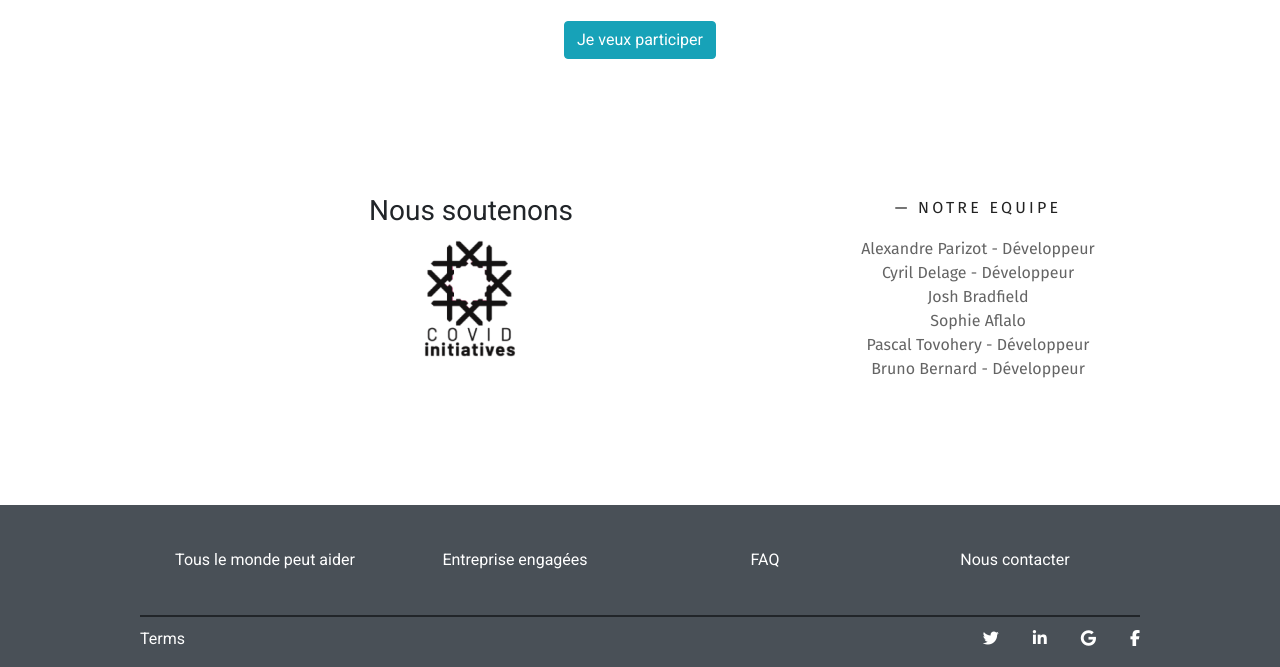
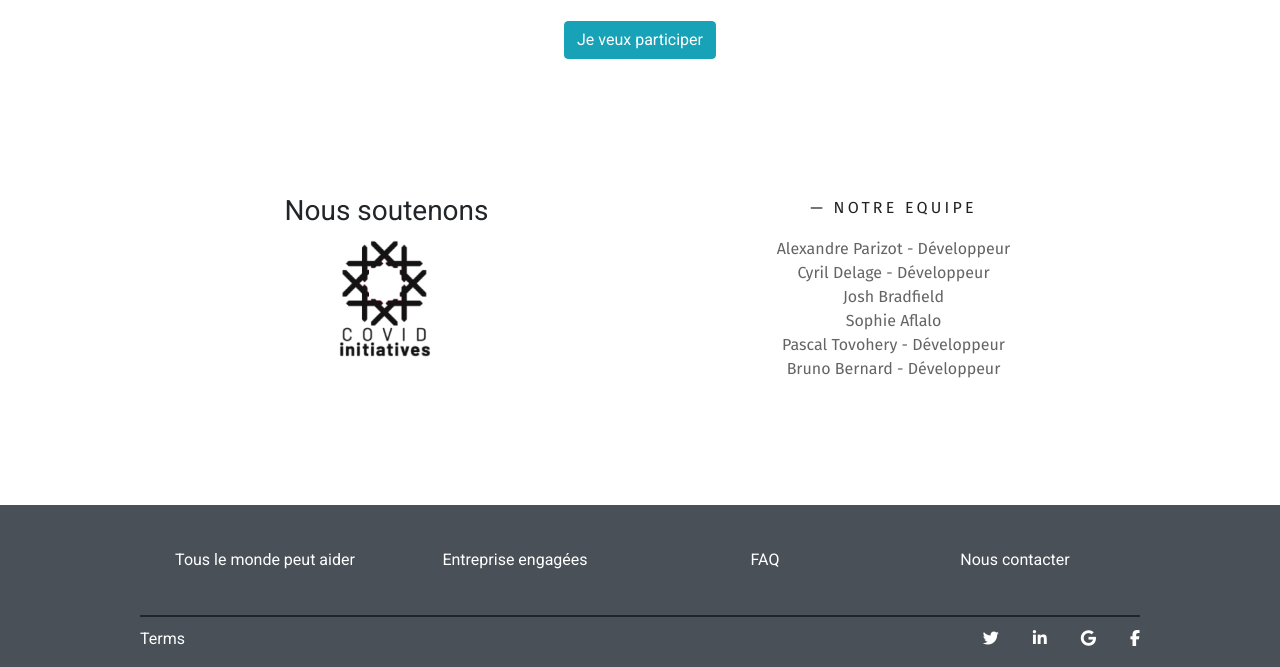
Before and after one commit to Societes-AnitCOR/societiesanticor.org, a Symfony app: template templates/main/index.html.twig in a window 1280 px wide. Shown: the part 4796-5463 px from the top of the page. Run offline with Twig, Linux system fonts and the light colour scheme; the template is opened without the code that fills it, so the values that code supplies are empty; some libraries are stand-ins or nearby versions; some web fonts are replaced.

Commit message:
center before footer

```diff
--- a/templates/main/index.html.twig
+++ b/templates/main/index.html.twig
@@ -239,7 +239,7 @@
       <a class="btn btn-info" href="{{ path('company_register') }}">Je veux participer</a>
     </div>
     <div class="row">
-      <div class="col-sm-8 text-center pb-4">
+      <div class="col-sm-6 text-center pb-4">
         <h3>Nous soutenons</h3>
         <div class="row">
             <div class="col">
@@ -247,7 +247,7 @@
             </div>
         </div>
       </div>
-      <div class="col-sm-4 teamlist text-center">
+      <div class="col-sm-6 teamlist text-center">
         <p >— NOTRE EQUIPE</p>
         <ul class="list-unstyled">
           <li>Alexandre Parizot - Développeur</li>
```
